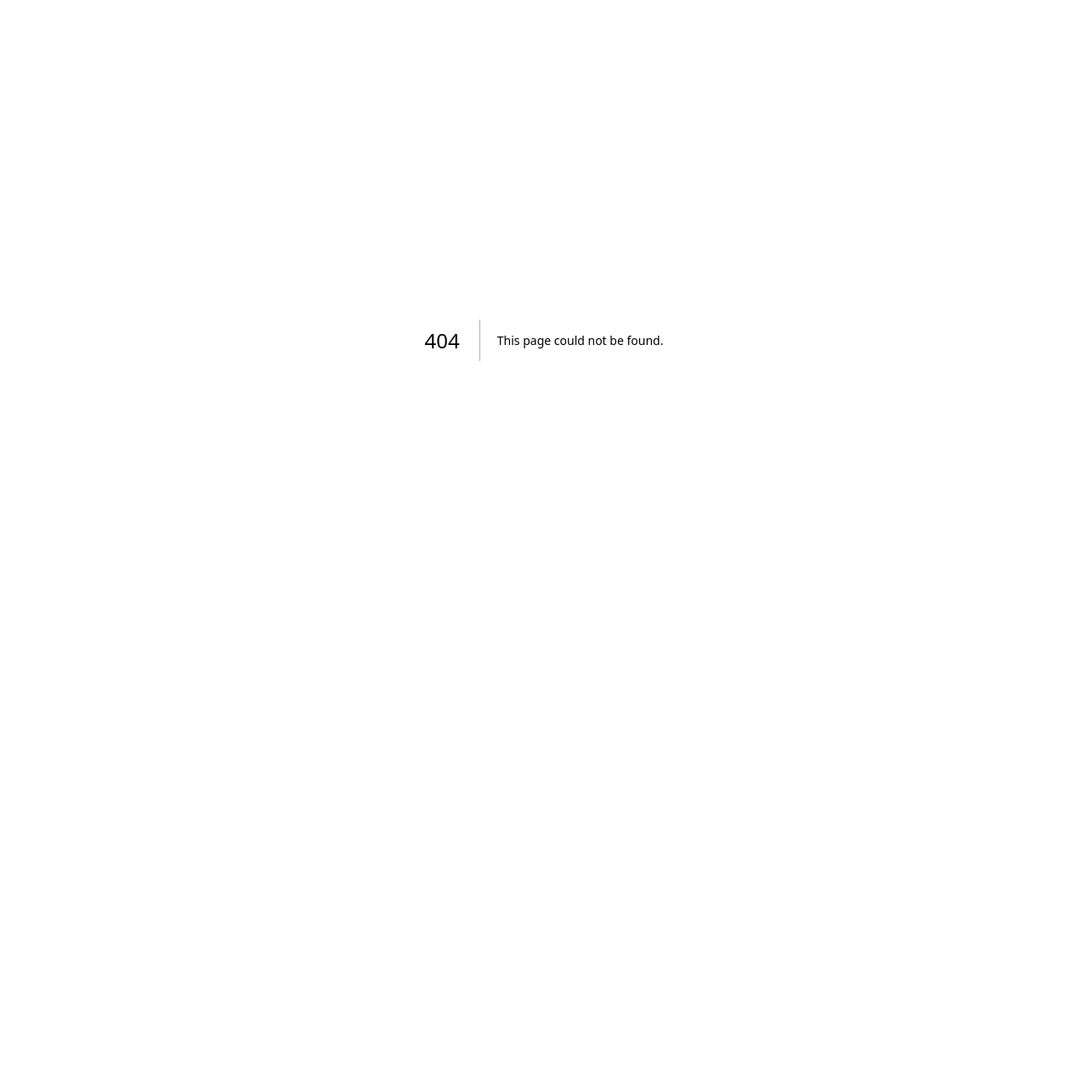
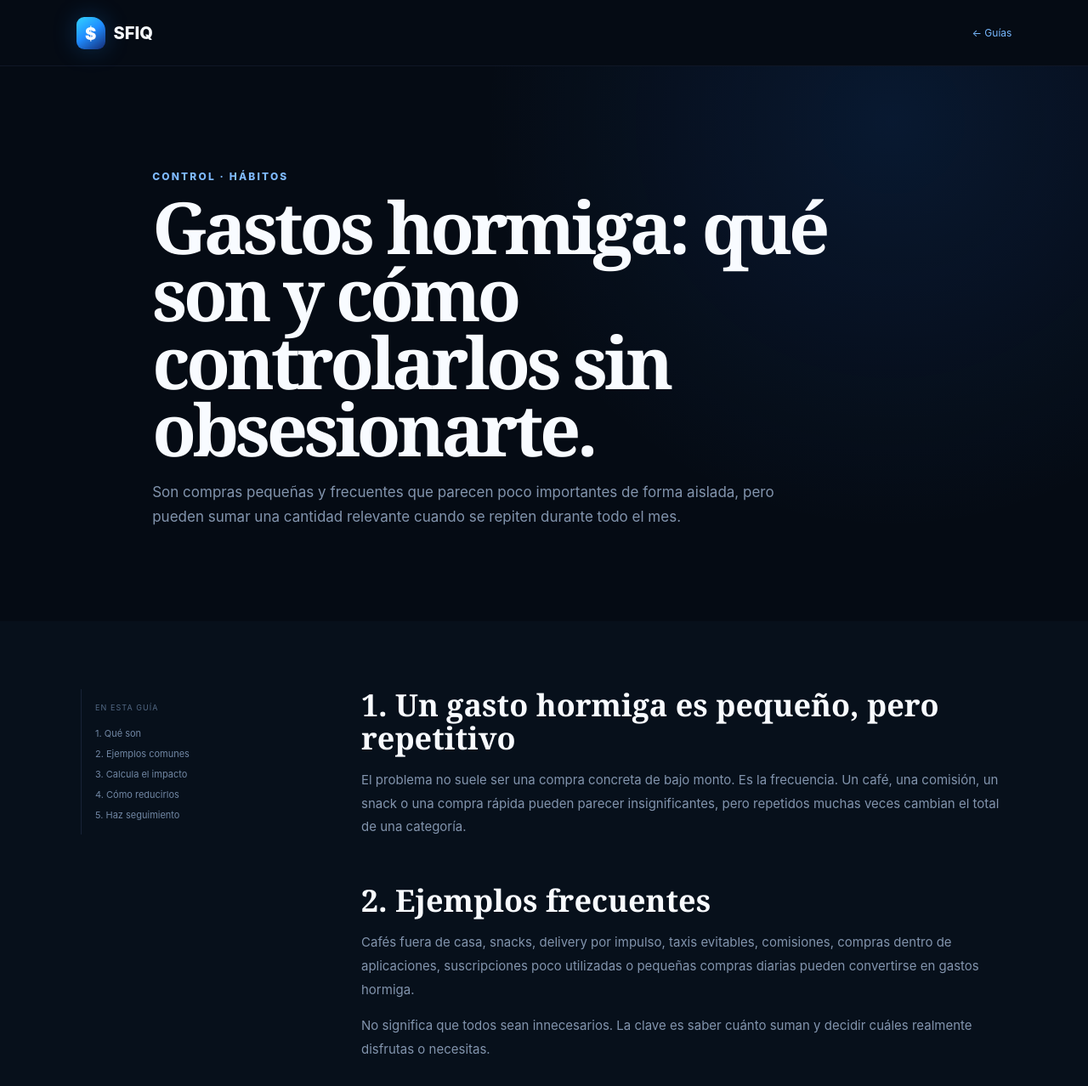
Before and after one commit to Sofonias-23/MiFinanzas, a Next.js app in the folder web/: page /guias/gastos-hormiga in a window 1280 px wide. Before the commit this address had no page. Shown: the top 1278 px of the page at 85% size. Before the commit the page ends 800 px from the top, so only its background shows below. Built offline with nearby package versions, Linux system fonts and the light colour scheme.

Commit message:
Crear guía SEO sobre gastos hormiga

```diff
--- /dev/null
+++ b/web/app/guias/gastos-hormiga/page.tsx
@@ -0,0 +1,102 @@
+import type { Metadata } from 'next';
+
+const description =
+  'Qué son los gastos hormiga, cómo detectarlos y cómo reducirlos sin eliminar todos tus gustos. Aprende a medir su impacto mensual.';
+
+export const metadata: Metadata = {
+  title: 'Gastos hormiga: qué son, ejemplos y cómo controlarlos',
+  description,
+  alternates: { canonical: '/guias/gastos-hormiga' },
+  openGraph: {
+    type: 'article',
+    url: 'https://sfiq.app/guias/gastos-hormiga',
+    title: 'Gastos hormiga: qué son, ejemplos y cómo controlarlos | SFIQ',
+    description,
+    siteName: 'SFIQ',
+    locale: 'es_PE',
+  },
+  twitter: {
+    card: 'summary_large_image',
+    title: 'Gastos hormiga: qué son, ejemplos y cómo controlarlos | SFIQ',
+    description,
+  },
+};
+
+const articleSchema = {
+  '@context': 'https://schema.org',
+  '@type': 'Article',
+  headline: 'Gastos hormiga: qué son, ejemplos y cómo controlarlos',
+  description,
+  mainEntityOfPage: 'https://sfiq.app/guias/gastos-hormiga',
+  url: 'https://sfiq.app/guias/gastos-hormiga',
+  inLanguage: 'es',
+  author: { '@type': 'Organization', name: 'SFIQ', url: 'https://sfiq.app/' },
+  publisher: { '@type': 'Organization', name: 'SFIQ', url: 'https://sfiq.app/' },
+};
+
+export default function GastosHormigaPage() {
+  return (
+    <main className="articlePage">
+      <script type="application/ld+json" dangerouslySetInnerHTML={{ __html: JSON.stringify(articleSchema) }} />
+      <ArticleHeader />
+      <article className="articleWrap">
+        <header className="articleHero">
+          <p className="eyebrow">CONTROL · HÁBITOS</p>
+          <h1>Gastos hormiga: qué son y cómo controlarlos sin obsesionarte.</h1>
+          <p>Son compras pequeñas y frecuentes que parecen poco importantes de forma aislada, pero pueden sumar una cantidad relevante cuando se repiten durante todo el mes.</p>
+        </header>
+
+        <div className="articleBody">
+          <aside>
+            <span>EN ESTA GUÍA</span>
+            <a href="#definicion">1. Qué son</a>
+            <a href="#ejemplos">2. Ejemplos comunes</a>
+            <a href="#impacto">3. Calcula el impacto</a>
+            <a href="#reducir">4. Cómo reducirlos</a>
+            <a href="#seguimiento">5. Haz seguimiento</a>
+          </aside>
+
+          <div>
+            <section id="definicion">
+              <h2>1. Un gasto hormiga es pequeño, pero repetitivo</h2>
+              <p>El problema no suele ser una compra concreta de bajo monto. Es la frecuencia. Un café, una comisión, un snack o una compra rápida pueden parecer insignificantes, pero repetidos muchas veces cambian el total de una categoría.</p>
+            </section>
+
+            <section id="ejemplos">
+              <h2>2. Ejemplos frecuentes</h2>
+              <p>Cafés fuera de casa, snacks, delivery por impulso, taxis evitables, comisiones, compras dentro de aplicaciones, suscripciones poco utilizadas o pequeñas compras diarias pueden convertirse en gastos hormiga.</p>
+              <p>No significa que todos sean innecesarios. La clave es saber cuánto suman y decidir cuáles realmente disfrutas o necesitas.</p>
+            </section>
+
+            <section id="impacto">
+              <h2>3. Multiplica el gasto por su frecuencia</h2>
+              <p>Un gasto de S/ 8 puede parecer pequeño. Si ocurre 20 veces en un mes, suma S/ 160. Al anualizarlo, la cifra ayuda a entender mejor el impacto del hábito.</p>
+              <div className="articleCallout"><b>Haz visible la frecuencia</b><p>En lugar de preguntarte “¿S/ 8 es mucho?”, pregúntate “¿cuántas veces gasto S/ 8 en un mes?”.</p></div>
+            </section>
+
+            <section id="reducir">
+              <h2>4. Reduce frecuencia antes que eliminar todo</h2>
+              <p>Una estrategia práctica es elegir qué compras pequeñas quieres conservar y reducir las que aportan poco valor. Si compras algo cinco veces por semana, bajar a dos puede liberar dinero sin convertir el presupuesto en una lista de prohibiciones.</p>
+            </section>
+
+            <section id="seguimiento">
+              <h2>5. Agrúpalos en una categoría y revisa el total</h2>
+              <p>Registrar cada compra es útil, pero la decisión aparece cuando miras el total de la categoría. Revisa una vez por semana o al cierre del mes y compara con el límite que elegiste.</p>
+              <p>Para una revisión más general, consulta la guía de <a href="/guias/control-gastos-mensuales">control de gastos mensuales</a>.</p>
+            </section>
+
+            <div className="articleNext">
+              <span>SIGUIENTE PASO</span>
+              <h3>Calcula cuánto margen te queda después de tus gastos principales.</h3>
+              <a href="/calculadoras#presupuesto">Abrir calculadora →</a>
+            </div>
+          </div>
+        </div>
+      </article>
+      <ArticleFooter />
+    </main>
+  );
+}
+
+function ArticleHeader(){return <header className="articleTop"><a className="brand" href="/"><span className="brandMark"><span className="brandDollar">$</span></span><span>SFIQ</span></a><a href="/guias">← Guías</a></header>}
+function ArticleFooter(){return <footer className="publicFooter"><a className="brand" href="/"><span className="brandMark"><span className="brandDollar">$</span></span><span>SFIQ</span></a><div><a href="/guias">Guías</a><a href="/calculadoras">Calculadoras</a></div><span>© 2026 SFIQ</span></footer>}
```
